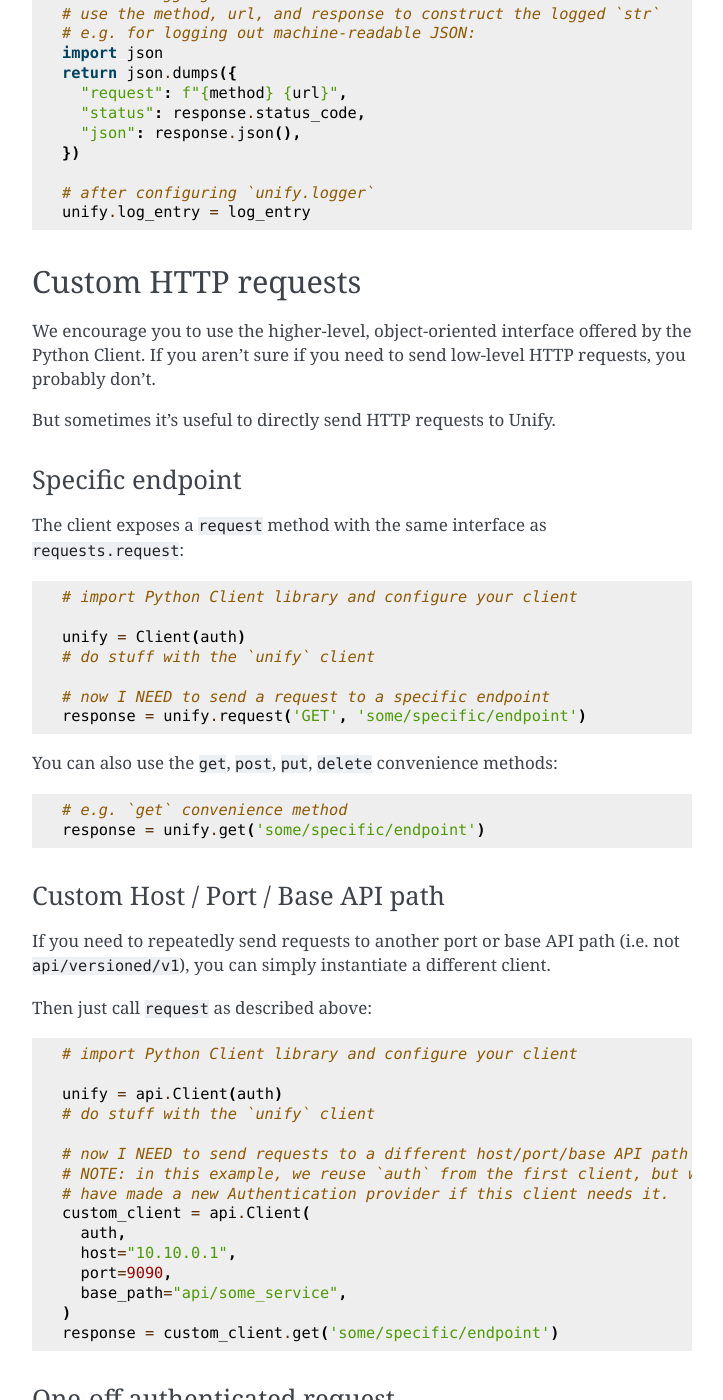
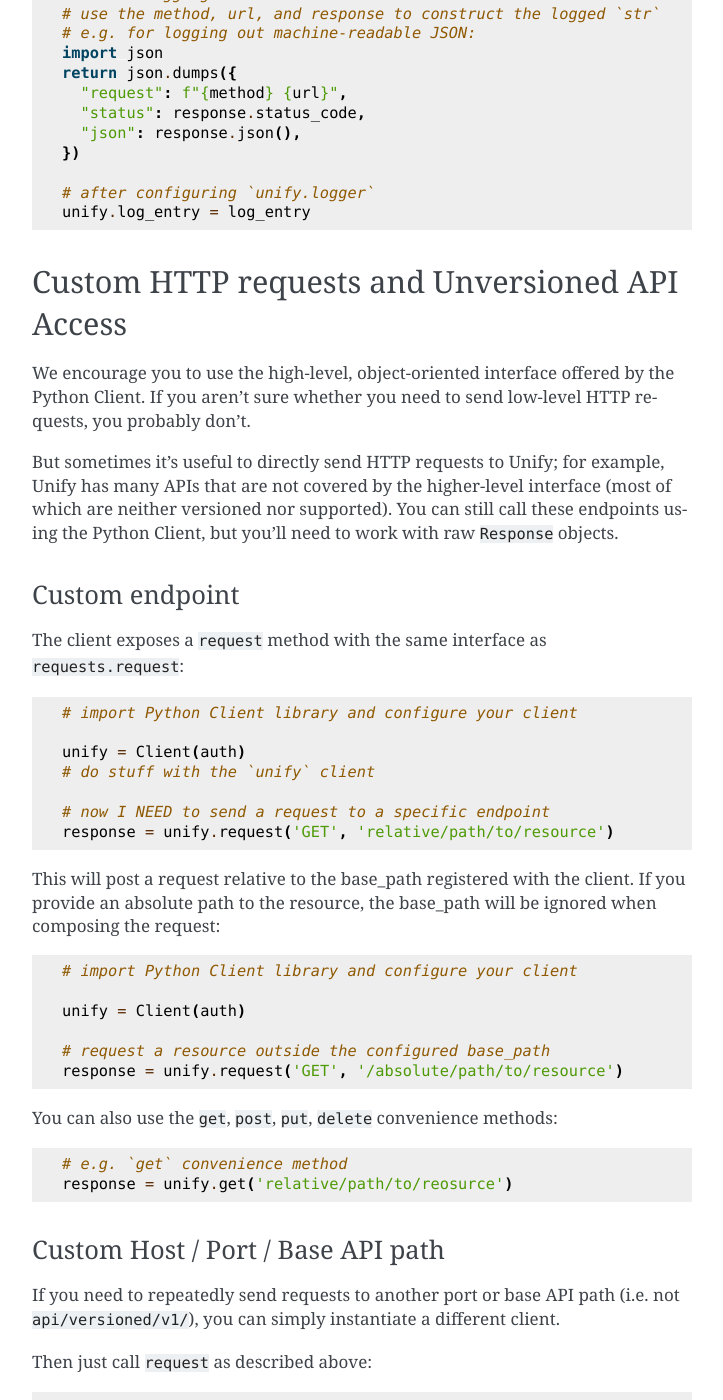
Before and after one commit to Datatamer/tamr-client, a Sphinx documentation site: the page built from docs/user-guide/advanced-usage.rst, in a window 1280 px wide and 1400 px high, scrolled down 1095 px. Shown: the whole window, without its empty margins (388-1111 px from the left). Built offline with Sphinx 7.4.7, drawn with Linux system fonts in a browser that asks for light colours; some of the changed text lies outside the part shown.

Commit message:
Fix #30: document how to access unversioned APIs

```diff
--- a/docs/user-guide/advanced-usage.rst
+++ b/docs/user-guide/advanced-usage.rst
@@ -40,8 +40,8 @@
   )
   unify.logger = logging.getLogger(name)
 
-By default, when logging is set up, the client will log ``{method} {url} : {response_status}``
-for each API call.
+By default, when logging is set up, the client will log ``{method} {url} :
+{response_status}`` for each API call.
 
 You can customize this by passing in a value for ``log_entry``::
 
@@ -59,19 +59,23 @@
   # after configuring `unify.logger`
   unify.log_entry = log_entry
 
-Custom HTTP requests
---------------------
+Custom HTTP requests and Unversioned API Access
+-----------------------------------------------
 
-We encourage you to use the higher-level, object-oriented interface offered by
-the Python Client. If you aren't sure if you need to send low-level HTTP requests,
-you probably don't.
+We encourage you to use the high-level, object-oriented interface offered by
+the Python Client. If you aren't sure whether you need to send low-level HTTP
+requests, you probably don't.
 
-But sometimes it's useful to directly send HTTP requests to Unify.
+But sometimes it's useful to directly send HTTP requests to Unify; for example,
+Unify has many APIs that are not covered by the higher-level interface (most of
+which are neither versioned nor supported). You can still call these endpoints
+using the Python Client, but you'll need to work with raw ``Response`` objects.
 
-Specific endpoint
-^^^^^^^^^^^^^^^^^
+Custom endpoint
+^^^^^^^^^^^^^^^
 
-The client exposes a ``request`` method with the same interface as ``requests.request``::
+The client exposes a ``request`` method with the same interface as
+``requests.request``::
 
   # import Python Client library and configure your client
 
@@ -79,18 +83,30 @@
   # do stuff with the `unify` client
 
   # now I NEED to send a request to a specific endpoint
-  response = unify.request('GET', 'some/specific/endpoint')
+  response = unify.request('GET', 'relative/path/to/resource')
 
-You can also use the ``get``, ``post``, ``put``, ``delete`` convenience methods::
+This will post a request relative to the base_path registered with the client.
+If you provide an absolute path to the resource, the base_path will be ignored
+when composing the request::
+
+  # import Python Client library and configure your client
+
+  unify = Client(auth)
+
+  # request a resource outside the configured base_path
+  response = unify.request('GET', '/absolute/path/to/resource')
+
+You can also use the ``get``, ``post``, ``put``, ``delete`` convenience
+methods::
 
   # e.g. `get` convenience method
-  response = unify.get('some/specific/endpoint')
+  response = unify.get('relative/path/to/reosurce')
 
 Custom Host / Port / Base API path
 ^^^^^^^^^^^^^^^^^^^^^^^^^^^^^^^^^^
 
 If you need to repeatedly send requests to another port or base API path
-(i.e. not ``api/versioned/v1``), you can simply instantiate a different client.
+(i.e. not ``api/versioned/v1/``), you can simply instantiate a different client.
 
 Then just call ``request`` as described above::
 
@@ -106,9 +122,14 @@
     auth,
     host="10.10.0.1",
     port=9090,
-    base_path="api/some_service",
+    base_path="api/some_service/",
   )
-  response = custom_client.get('some/specific/endpoint')
+  response = custom_client.get('relative/path/to/resource')
+
+Note that any component of the base_path after the final slash will be ignored;
+see the documentation on  `urljoin
+<https://docs.python.org/3.6/library/urllib.parse.html#urllib.parse.urljoin>`_
+for details.
 
 One-off authenticated request
 ^^^^^^^^^^^^^^^^^^^^^^^^^^^^^
```
